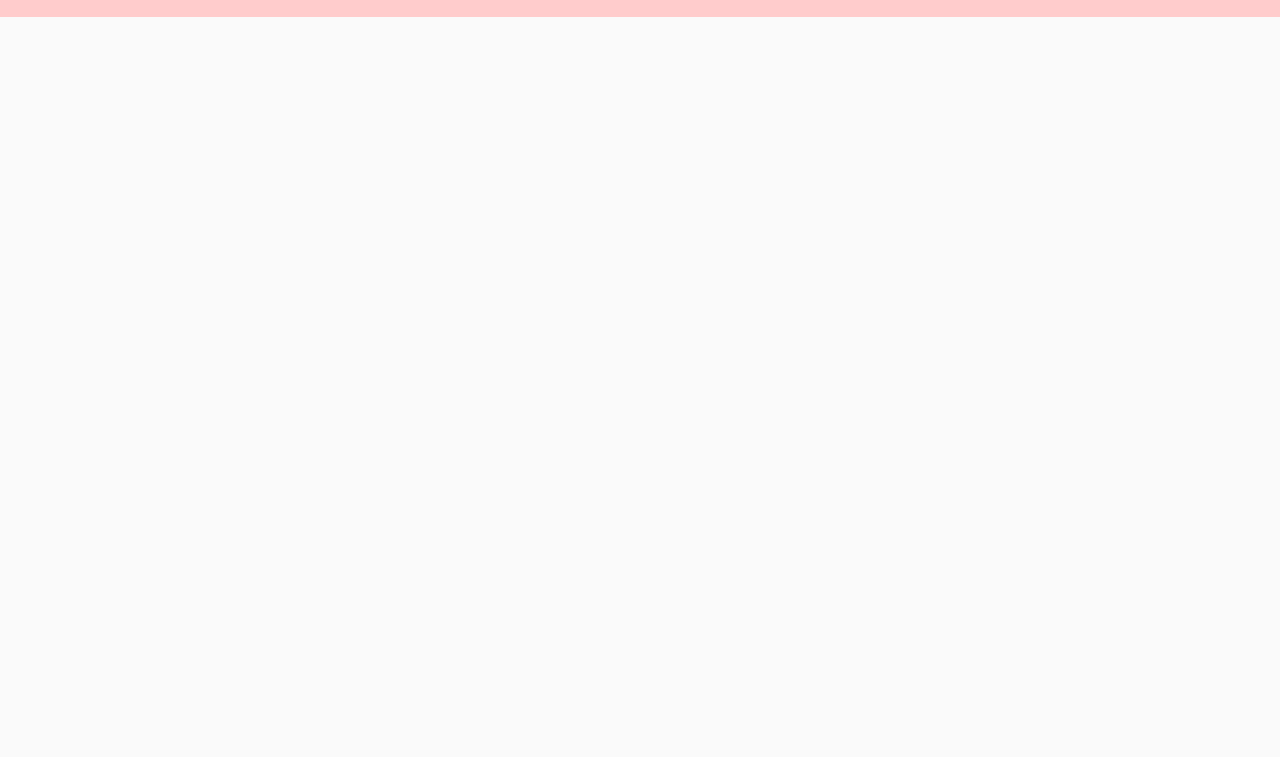
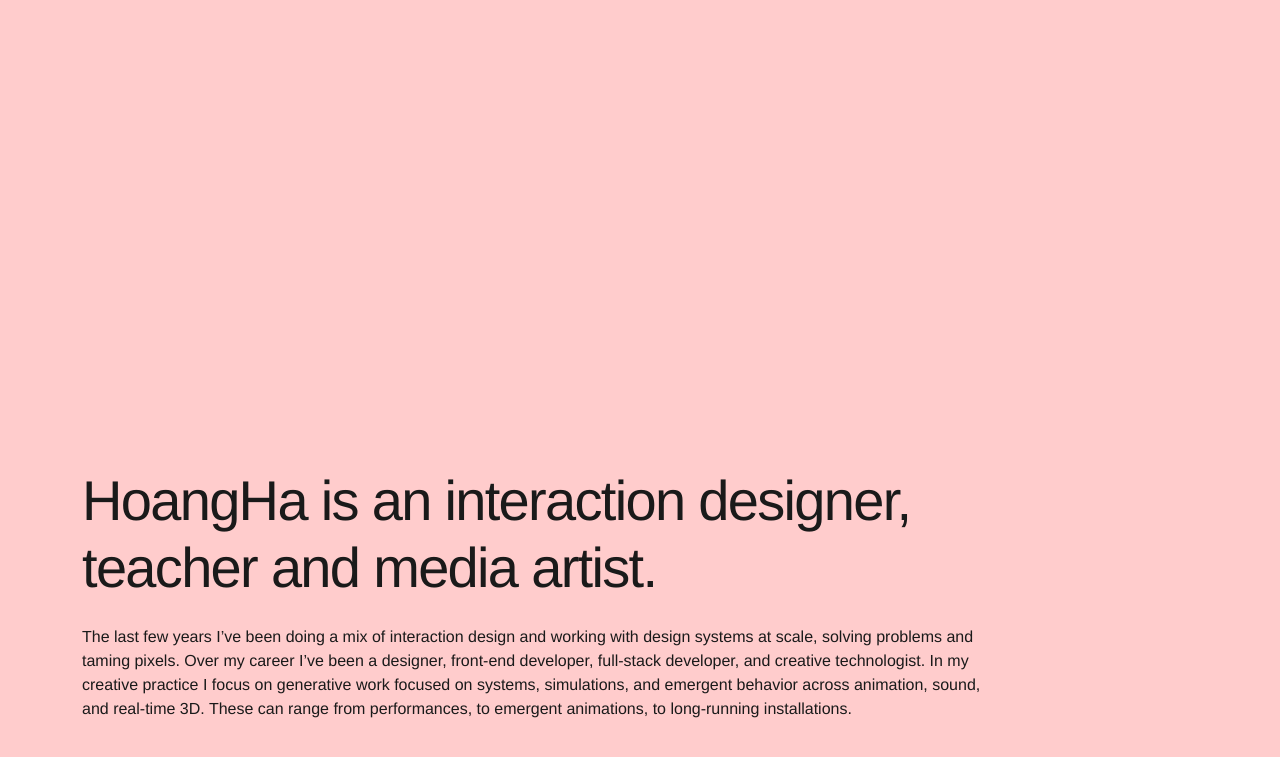
Before and after one commit to hoanghalmao1912-cmd/session_02_bootstrap, a plain HTML site: page projects/portfolio_bootstrap/index.html in a window 1280 px wide. Shown: the part 77-834 px from the top of the page. Before the commit the page ends 800 px from the top, so only its background shows below. Drawn offline with nearby package versions, Linux system fonts and the light colour scheme.

Commit message:
[FEATURE] Add hero section

```diff
--- a/projects/portfolio_bootstrap/index.html
+++ b/projects/portfolio_bootstrap/index.html
@@ -52,7 +52,29 @@
         </div>
       </div>
     </nav>
-
+    <header
+      class="container-fluid py-5"
+      style="background-color: #ffcccc; padding-top: 450px !important"
+    >
+      <div class="container">
+        <div class="row">
+          <div class="col-lg-10">
+            <!-- Bỏ margin-top ở đây đi -->
+            <h1 class="hero-title mb-4">
+              HoangHa is an interaction designer, teacher and media artist.
+            </h1>
+            The last few years I’ve been doing a mix of interaction design and
+            working with design systems at scale, solving problems and taming
+            pixels. Over my career I’ve been a designer, front-end developer,
+            full-stack developer, and creative technologist. In my creative
+            practice I focus on generative work focused on systems, simulations,
+            and emergent behavior across animation, sound, and real-time 3D.
+            These can range from performances, to emergent animations, to
+            long-running installations.
+          </div>
+        </div>
+      </div>
+    </header>
     <script src="https://cdn.jsdelivr.net/npm/bootstrap@5.3.2/dist/js/bootstrap.bundle.min.js"></script>
   </body>
 </html>
```
